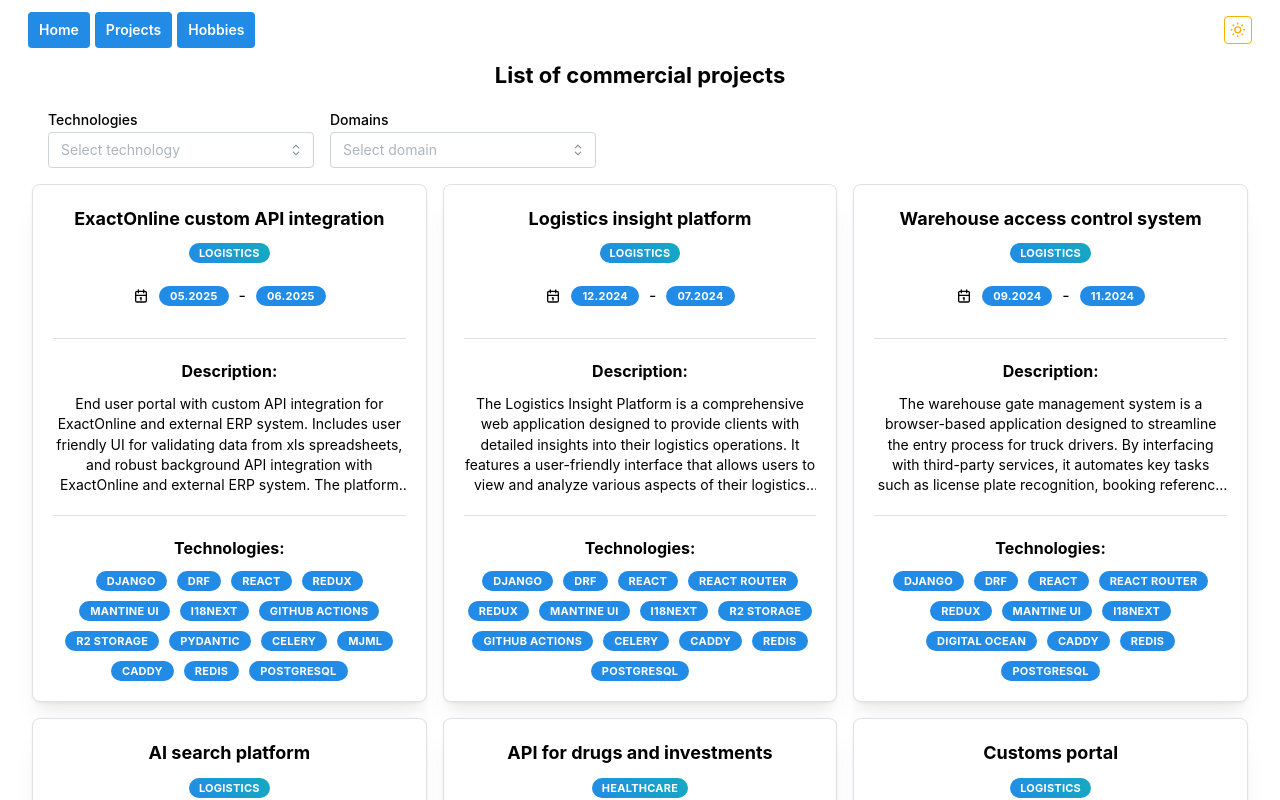
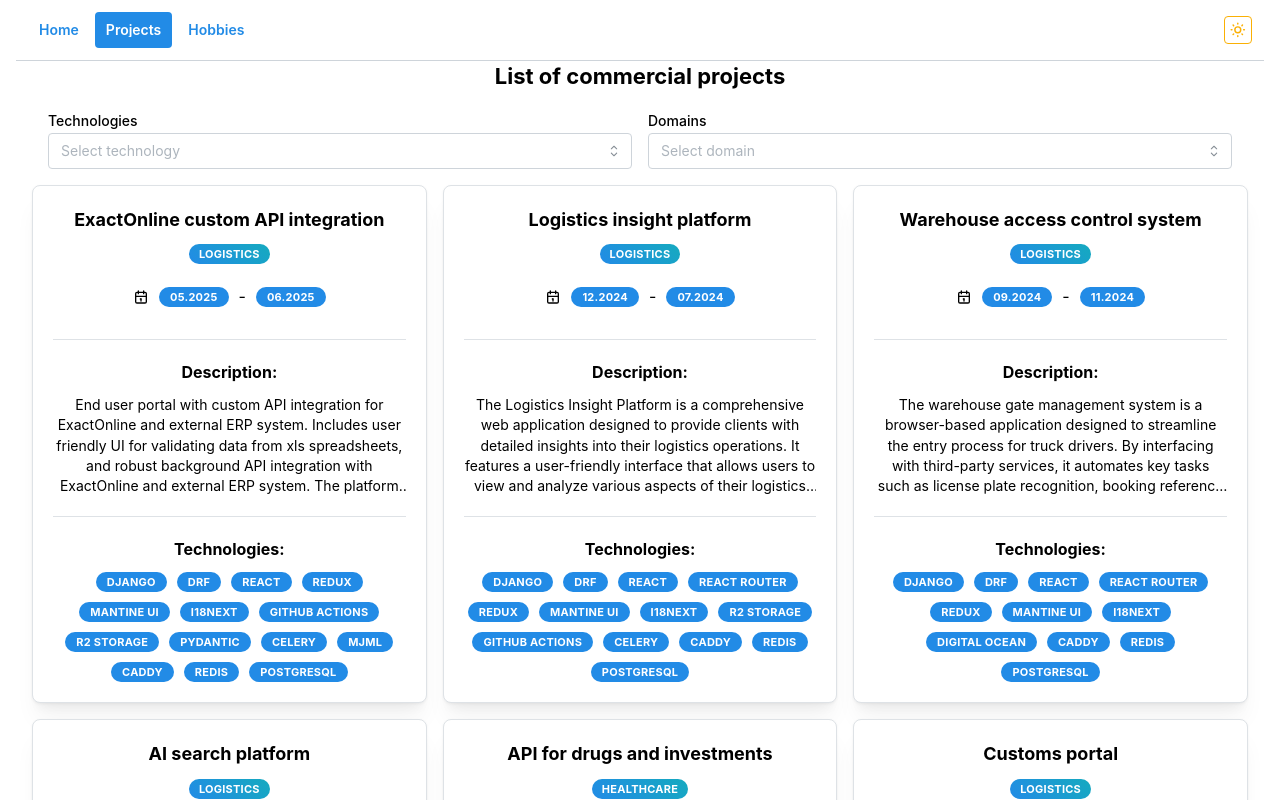
Before and after one commit to Dufran/homepage, a React (Vite) app: page /projects in a window 1280 px wide. Shown: the top 800 px of the page. Built offline with nearby package versions, Linux system fonts and the light colour scheme.

Commit message:
ui fixes

```diff
--- a/components/home/Header.tsx
+++ b/components/home/Header.tsx
@@ -18,13 +18,23 @@ export function Header() {
       component={Link}
       key={link.label}
       to={link.link}
-      data-active={link.link === pathname || undefined}
+      variant={link.link === pathname ? 'filled' : 'subtle'}
     >
       {link.label}
     </Button>
   ))
   return (
-    <Box>
+    <Box
+      style={{
+        backdropFilter: 'blur(12px)',
+        backgroundColor: 'color-mix(in srgb, var(--mantine-color-body) 80%, transparent)',
+        borderBottom: '1px solid var(--mantine-color-default-border)',
+        position: 'sticky',
+        top: 0,
+        WebkitBackdropFilter: 'blur(12px)',
+        zIndex: 100,
+      }}
+    >
       <Group justify='space-between' p='sm'>
         <Group gap={5}>{items}</Group>
         <Group justify='end'>
--- a/components/home/TimelineItem.tsx
+++ b/components/home/TimelineItem.tsx
@@ -43,7 +43,14 @@ export default function ExperienceTimelineItem({
     >
       <Grid>
         <Grid.Col span={{ base: 12, md: 3 }}>
-          <Text fw={700}>{jobTitle}</Text>
+          <Group gap='xs'>
+            <Text fw={700}>{jobTitle}</Text>
+            {!end && (
+              <Badge color='green' size='sm'>
+                Current
+              </Badge>
+            )}
+          </Group>
           <Group>
             <Text p={2}>Projects done:</Text>
             <Badge size='md'>{projectsCount}</Badge>
--- a/components/home/UserInfo.module.css
+++ b/components/home/UserInfo.module.css
@@ -13,8 +13,6 @@
 }
 
 .infoContainer {
-  vertical-align: middle;
-  line-height: 90px;
   height: 100%;
 }
 
--- a/components/home/UserInfo.tsx
+++ b/components/home/UserInfo.tsx
@@ -42,17 +42,15 @@ export function UserInfo() {
     <Grid p='md'>
       <Grid.Col span={{ base: 12, sm: 6 }}>
         <Card withBorder h='100%' padding='xl' radius='md' className={classes.card}>
-          <Group>
-            <Avatar src='/profile.jpg' size={125} mx='auto' mt={-30} className={classes.avatar} />
-            <Stack>
-              <Text ta='center' fz='lg' fw={500} mt='sm'>
-                Oleksandr Korol
-              </Text>
-              <Text ta='center' fz='sm' c='dimmed'>
-                Fullstack engineer
-              </Text>
-            </Stack>
-          </Group>
+          <Stack align='center' mb='sm'>
+            <Avatar src='/profile.jpg' size={125} className={classes.avatar} />
+            <Text ta='center' fz='lg' fw={500}>
+              Oleksandr Korol
+            </Text>
+            <Text ta='center' fz='sm' c='dimmed' mt={-8}>
+              Fullstack engineer
+            </Text>
+          </Stack>
           <Group justify='start'>
             <Text className={classes.feature}>Experience:</Text>
             <Tooltip
--- a/components/projects/ProjectList.tsx
+++ b/components/projects/ProjectList.tsx
@@ -1,4 +1,4 @@
-import { Container, Grid, Group, MultiSelect, Title } from '@mantine/core'
+import { Center, Container, Grid, Group, MultiSelect, Text, Title } from '@mantine/core'
 import dayjs from 'dayjs'
 import { useMemo, useState } from 'react'
 import { coaxProjects, type Domain, planeksProjects, type SkillLabel, sebnProjects } from '../vars'
@@ -43,7 +43,7 @@ export default function ProjectList() {
       <Title ta='center' order={3}>
         List of commercial projects
       </Title>
-      <Group p='md'>
+      <Group p='md' wrap='wrap'>
         <MultiSelect
           label='Technologies'
           placeholder='Select technology'
@@ -52,6 +52,7 @@ export default function ProjectList() {
           data={technologies}
           value={selectedTechnologies}
           onChange={(value) => setSelectedTechnologies(value as SkillLabel[])}
+          style={{ flex: 1, minWidth: 200 }}
         />
         <MultiSelect
           label='Domains'
@@ -61,8 +62,14 @@ export default function ProjectList() {
           data={domains}
           value={selectedDomains}
           onChange={setSelectedDomains}
+          style={{ flex: 1, minWidth: 200 }}
         />
       </Group>
+      {filteredProjects.length === 0 ? (
+        <Center py='xl'>
+          <Text c='dimmed'>No projects match your filters.</Text>
+        </Center>
+      ) : (
         <Grid>
           {filteredProjects.map((project) => (
             <Grid.Col key={project.name} span={{ base: 12, md: 4 }}>
@@ -77,6 +84,7 @@ export default function ProjectList() {
             </Grid.Col>
           ))}
         </Grid>
+      )}
     </Container>
   )
 }
--- a/src/routes/hobbies.tsx
+++ b/src/routes/hobbies.tsx
@@ -9,7 +9,7 @@ export const Route = createFileRoute('/hobbies')({
 
 function HobbiesPage() {
   return (
-    <Container fluid px='md'>
+    <Container size='xl' px='md'>
       <Header />
       <HobbiesList />
     </Container>
--- a/src/routes/index.tsx
+++ b/src/routes/index.tsx
@@ -12,7 +12,7 @@ export const Route = createFileRoute('/')({
 
 function HomePage() {
   return (
-    <Container fluid px='lg'>
+    <Container size='xl' px='lg'>
       <Header />
       <Group justify='center' mt='xl'>
         <Tooltip
@@ -20,7 +20,7 @@ function HomePage() {
           events={{ focus: true, hover: true, touch: true }}
           label={<Image src='/kenobi.webp' className={classes.kenobi} />}
         >
-          <Title order={1} ta='left' mt={20}>
+          <Title order={1} ta='center' mt={20}>
             👋 Hello there!
           </Title>
         </Tooltip>
--- a/src/routes/projects.tsx
+++ b/src/routes/projects.tsx
@@ -9,7 +9,7 @@ export const Route = createFileRoute('/projects')({
 
 function ProjectsPage() {
   return (
-    <Container fluid px='md'>
+    <Container size='xl' px='md'>
       <Header />
       <ProjectList />
     </Container>
```
Lines whose indentation alone changed are shown as unchanged.
